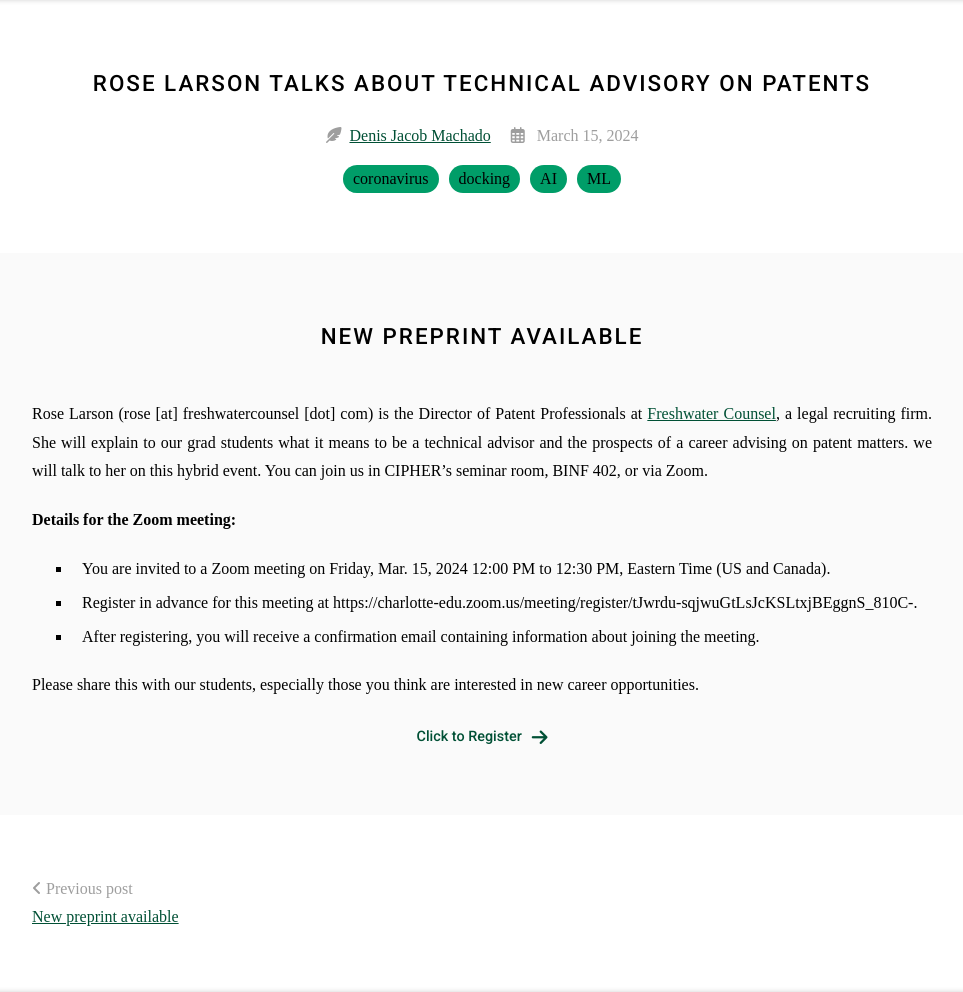
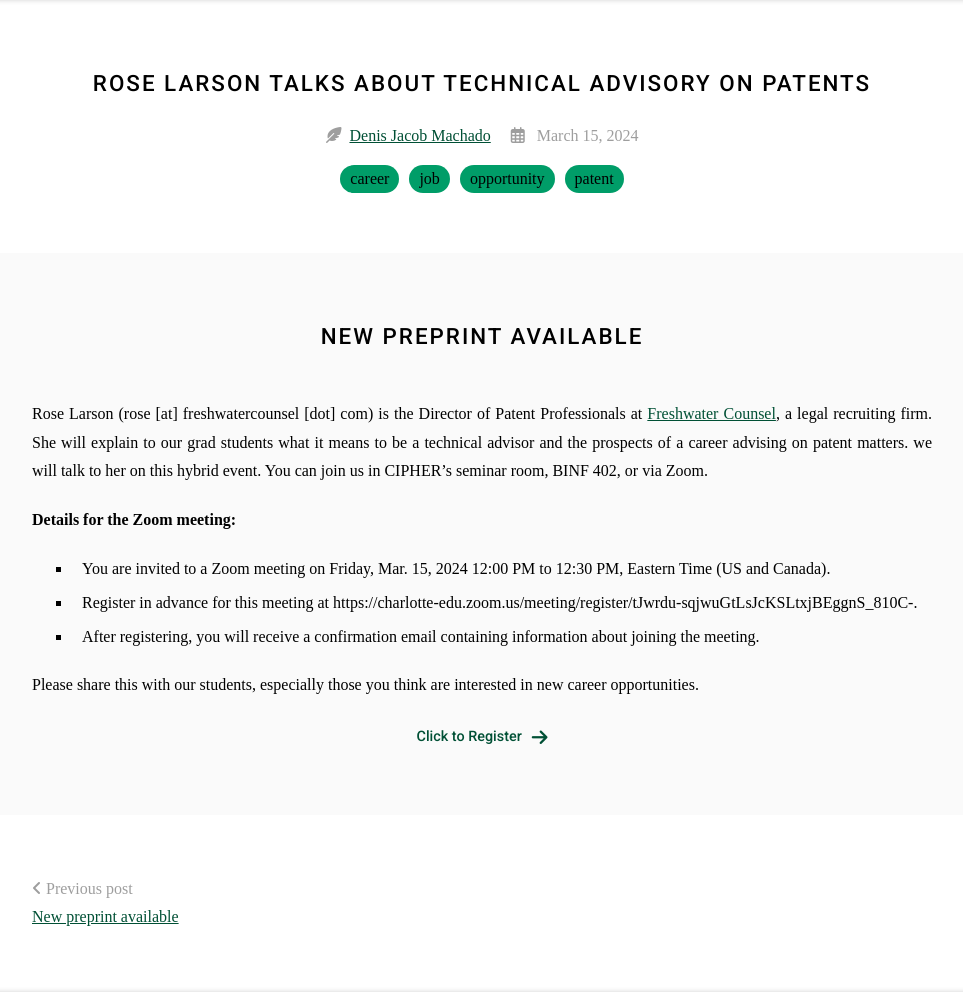
Before and after one commit to machadodj/machadodj.github.io, a Jekyll site: the page built from _posts/2024-03-15-careers.md, in a window 1280 px wide. Shown: the part 110-1102 px from the top of the page, without its empty margins (158-1121 px from the left). Built offline with Jekyll 4.4.1, drawn with Linux system fonts in a browser that asks for light colours; nearby versions of some CDN libraries; some web fonts are replaced; grey boxes are pictures that could not be loaded.

Commit message:
Update 2024-03-15-careers.md

```diff
--- a/_posts/2024-03-15-careers.md
+++ b/_posts/2024-03-15-careers.md
@@ -1,10 +1,10 @@
 ---
 title: Rose Larson talks about technical advisory on patents
 tags:
-  - coronavirus
-  - docking
-  - AI
-  - ML
+  - career
+  - job
+  - opportunity
+  - patent
 author: Denis Jacob Machado
 member: Denis_Jacob_Machado
 ---
```
